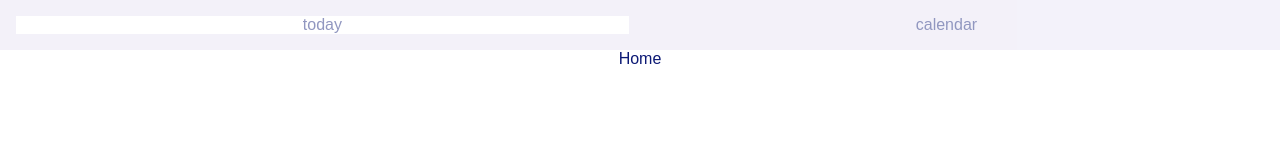
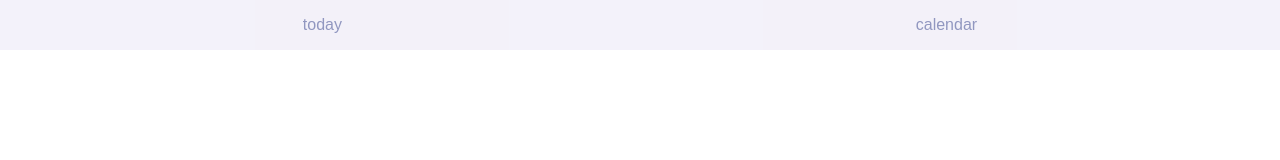
Before and after one commit to jujuzitroni/plants-need-water, a React (Vite) app: page / in a window 1280 px wide. Shown: the top 160 px of the page. Built offline with nearby package versions, Linux system fonts and the light colour scheme.

Commit message:
♻️ rename Route

```diff
--- a/src/app/App.tsx
+++ b/src/app/App.tsx
@@ -17,7 +17,7 @@ function App(): JSX.Element {
               <p>Hello Vite + React!</p>
             </main>
           </Route>
-          <Route path="/">
+          <Route path="/home">
             <main>Home</main>
           </Route>
         </Switch>
--- a/src/app/components/Tabs/Tabs.tsx
+++ b/src/app/components/Tabs/Tabs.tsx
@@ -13,7 +13,7 @@ function getActiveClass(pathname: string) {
 function Tabs(): JSX.Element {
   return (
     <div className={styles.tabs}>
-      <Link className={getActiveClass('/')} to="/">
+      <Link className={getActiveClass('/home')} to="/home">
         today
       </Link>
       <Link className={getActiveClass('/about')} to="/about">
```
